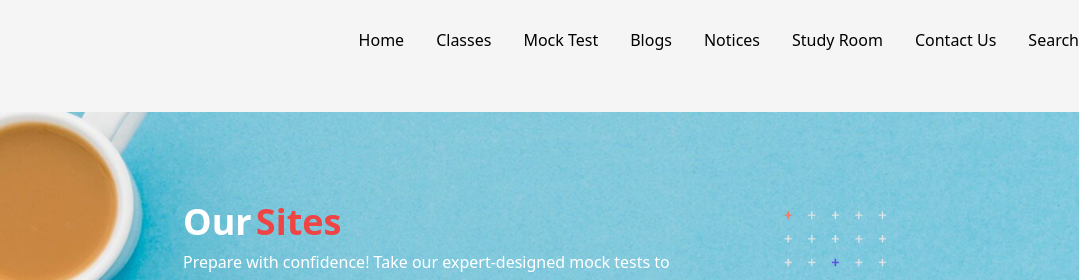
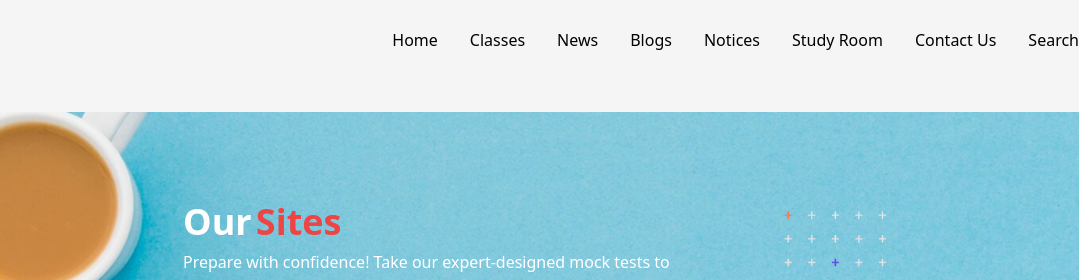
Before and after one commit to BikashYadav50/Website, a plain HTML site: page index.html in a window 1280 px wide. Shown: the top 280 px of the page, 201-1280 px from the left. Drawn offline with nearby package versions, Linux system fonts and the light colour scheme; files whose address does not match are found by name.

Commit message:
Update index.html

```diff
--- a/index.html
+++ b/index.html
@@ -31,7 +31,7 @@
                   <a href="\century-frontend\class.html" class="text-base font-light text-black">Classes</a>
               </li>
               <li>
-                  <a href="\century-frontend\mocktest.html" class="text-base font-light text-black">Mock Test</a>
+                  <a href="html files/News.html" class="text-base font-light text-black">News</a>
               </li>
               <li>
                   <a href="/PortfolioSite/blogs.html" class="text-base font-light text-black">Blogs</a>
```
